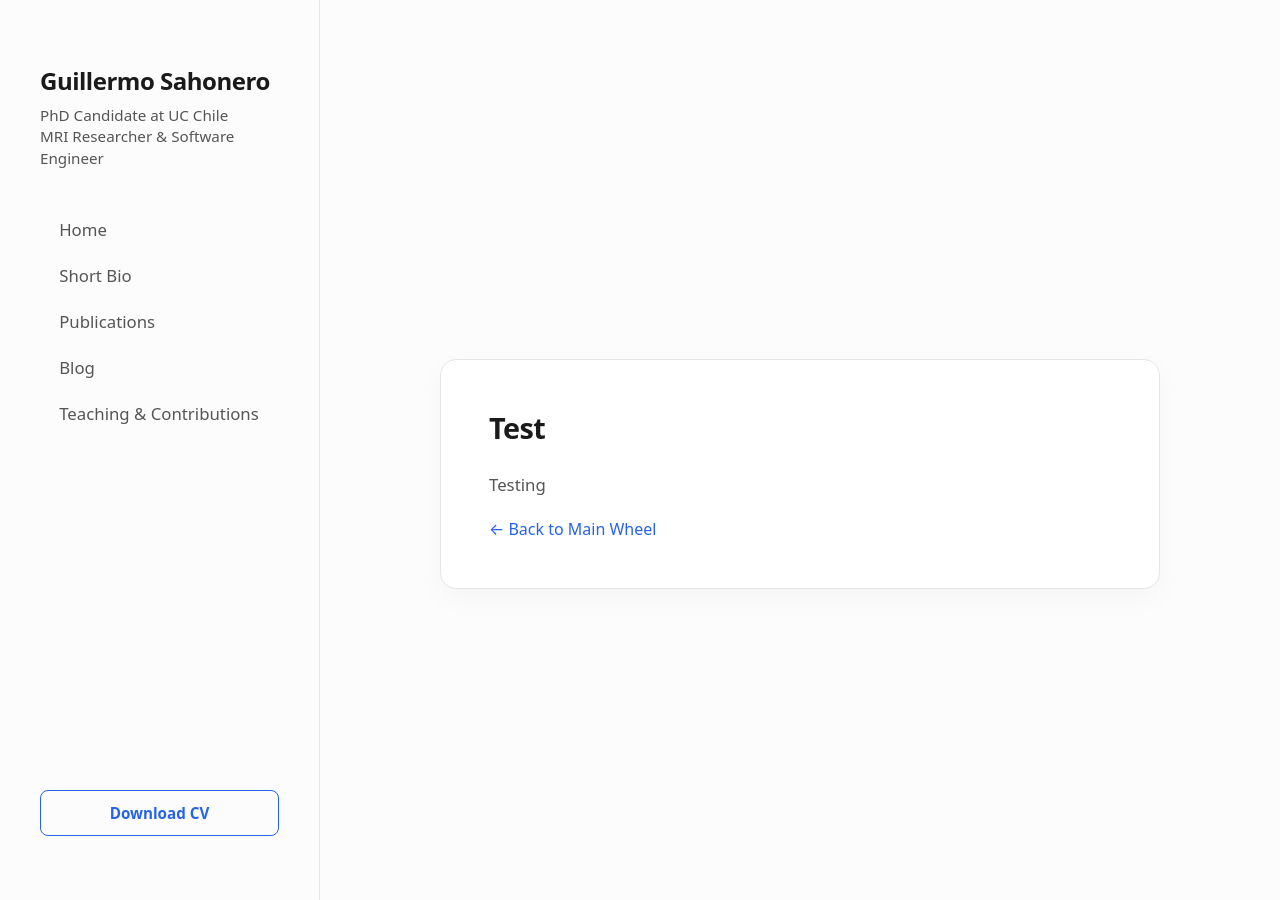
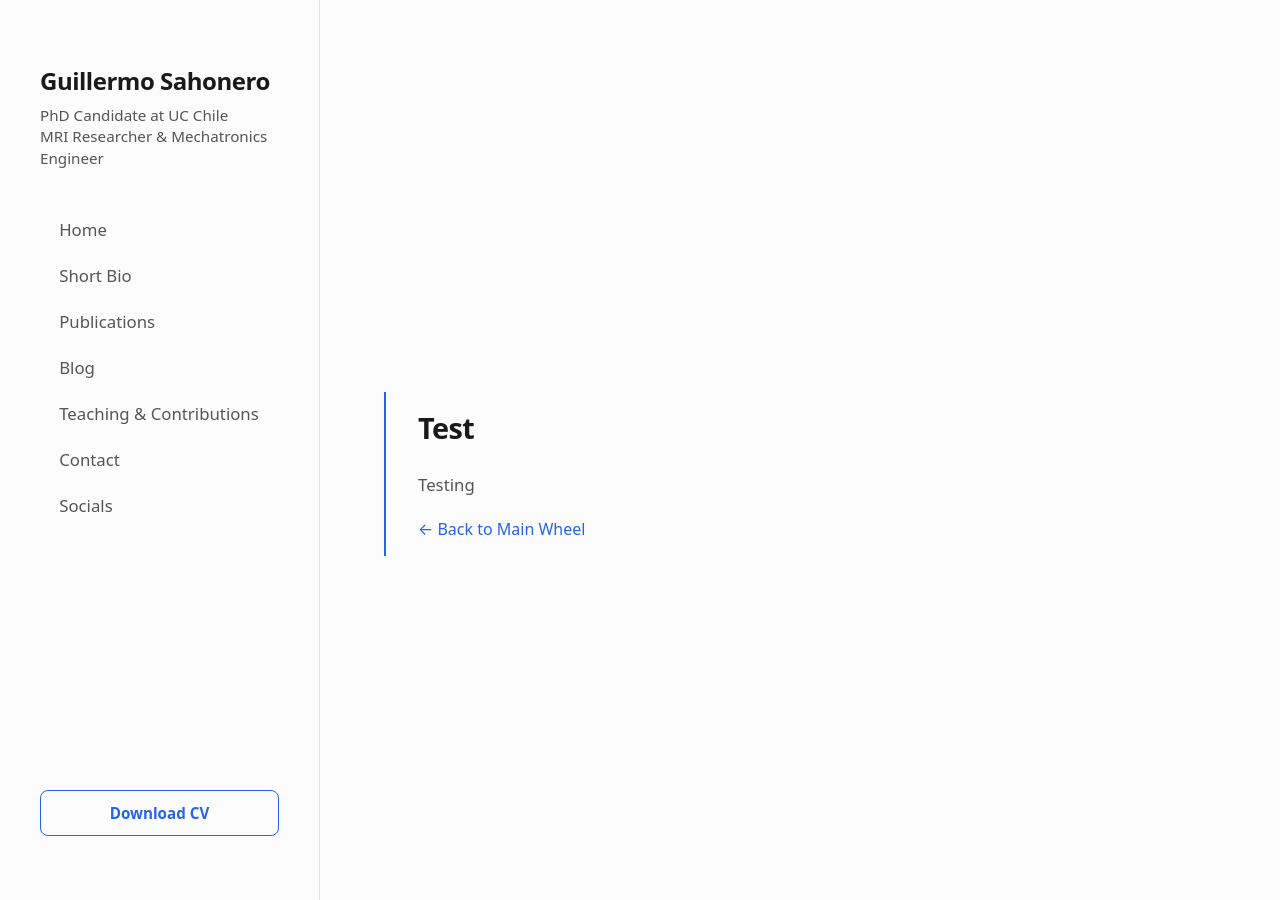
Before and after one commit to gsahonero/gsahonero.github.io, a Jekyll site: the page built from _posts/2026-05-30-Test.md, in a window 1280 px wide. Built offline with Jekyll 4.4.1, drawn with Linux system fonts in a browser that asks for light colours.

Commit message:
Changes to default

```diff
--- a/_layouts/default.html
+++ b/_layouts/default.html
@@ -18,8 +18,8 @@
 
     <style>
         :root {
+            /* We removed card-bg, as everything is now native to bg-color */
             --bg-color: #fcfcfc;
-            --card-bg: #ffffff;
             --text-main: #1a1a1a;
             --text-muted: #555555;
             --accent: #2563eb;
@@ -29,7 +29,6 @@
         @media (prefers-color-scheme: dark) {
             :root {
                 --bg-color: #0f1115;
-                --card-bg: #1a1d24;
                 --text-main: #f3f4f6;
                 --text-muted: #9ca3af;
                 --accent: #60a5fa;
@@ -38,10 +37,18 @@
         }
 
         * { box-sizing: border-box; margin: 0; padding: 0; font-family: system-ui, -apple-system, sans-serif; }
-        body { background-color: var(--bg-color); color: var(--text-main); display: flex; height: 100vh; overflow: hidden; }
+        body { background-color: var(--bg-color); color: var(--text-main); display: flex; height: 100vh; overflow: hidden; transition: background-color 0.3s ease; }
 
-        /* Left Column */
-        .sidebar { width: 320px; padding: 4rem 2.5rem; display: flex; flex-direction: column; justify-content: space-between; border-right: 1px solid var(--border); z-index: 10; }
+        /* Mobile Header (Hidden on Desktop) */
+        .mobile-header { display: none; position: fixed; top: 0; left: 0; width: 100%; height: 60px; background-color: var(--bg-color); border-bottom: 1px solid var(--border); z-index: 50; align-items: center; justify-content: space-between; padding: 0 1.5rem; }
+        .mobile-header h2 { font-size: 1.2rem; margin: 0; }
+
+        /* Hamburger Icon */
+        .burger-btn { background: none; border: none; cursor: pointer; display: flex; flex-direction: column; gap: 5px; padding: 5px; }
+        .burger-btn span { display: block; width: 25px; height: 3px; background-color: var(--text-main); border-radius: 3px; transition: all 0.3s ease; }
+
+        /* Left Column (Sidebar) */
+        .sidebar { width: 320px; padding: 4rem 2.5rem; display: flex; flex-direction: column; justify-content: space-between; border-right: 1px solid var(--border); z-index: 40; background-color: var(--bg-color); transition: transform 0.3s ease; }
         .branding h1 { font-size: 1.5rem; font-weight: 700; margin-bottom: 0.5rem; letter-spacing: -0.02em; }
         .branding p { color: var(--text-muted); font-size: 0.95rem; line-height: 1.4; margin-bottom: 3rem; }
         .menu { list-style: none; }
@@ -50,17 +57,22 @@
         .menu a:hover, .menu a.active { color: var(--accent); }
 
         .cv-btn { display: inline-block; padding: 0.75rem 1.5rem; background: transparent; border: 1.5px solid var(--accent); color: var(--accent); border-radius: 8px; text-decoration: none; font-size: 0.95rem; font-weight: 600; transition: all 0.2s ease; text-align: center; width: 100%; }
-        .cv-btn:hover { background: var(--accent); color: var(--card-bg); }
+        .cv-btn:hover { background: var(--accent); color: var(--bg-color); }
 
         /* Right Column: Wheel Mechanics */
-        .wheel-container { flex: 1; overflow-y: scroll; scroll-snap-type: y mandatory; scroll-behavior: smooth; position: relative; }
+        .wheel-container { flex: 1; overflow-y: scroll; scroll-snap-type: y mandatory; scroll-behavior: smooth; position: relative; padding-left: 2rem; }
 
-        .snap-section { height: 100vh; scroll-snap-align: center; display: flex; align-items: center; justify-content: center; padding: 2rem; position: relative; }
+        .snap-section { height: 100vh; scroll-snap-align: center; display: flex; align-items: center; justify-content: flex-start; padding: 2rem; position: relative; }
 
-        .content-card { background-color: var(--card-bg); width: 100%; max-width: 720px; border-radius: 16px; border: 1px solid var(--border); box-shadow: 0 10px 30px rgba(0,0,0,0.03); padding: 3rem; position: relative; max-height: var(--wheel-height); overflow: hidden; transition: max-height 0.7s cubic-bezier(0.16, 1, 0.3, 1); }
-        .content-card.expanded { max-height: 85vh; overflow-y: auto; }
+        /* Native Content Div (No Box) */
+        .content-card { width: 100%; max-width: 720px; padding: 1rem 0 1rem 2rem; position: relative; max-height: var(--wheel-height); overflow: hidden; transition: max-height 0.7s cubic-bezier(0.16, 1, 0.3, 1); border-left: 2px solid transparent; }
 
-        .card-fade { position: absolute; bottom: 0; left: 0; width: 100%; height: 120px; background: linear-gradient(transparent, var(--card-bg) 80%); display: flex; align-items: flex-end; justify-content: center; padding-bottom: 1.5rem; cursor: pointer; transition: opacity 0.3s ease; }
+        /* Subtle hover effect to anchor the text */
+        .content-card:hover { border-left: 2px solid var(--border); }
+        .content-card.expanded { max-height: 85vh; overflow-y: auto; border-left: 2px solid var(--accent); }
+
+        /* The "Fog" Fade - Now uses bg-color to blend perfectly */
+        .card-fade { position: absolute; bottom: 0; left: 0; width: 100%; height: 120px; background: linear-gradient(transparent, var(--bg-color) 80%); display: flex; align-items: flex-end; justify-content: flex-start; padding-bottom: 1.5rem; cursor: pointer; transition: opacity 0.3s ease; padding-left: 2rem; }
         .content-card.expanded .card-fade { opacity: 0; pointer-events: none; }
 
         .expand-arrow { border: solid var(--accent); border-width: 0 2px 2px 0; display: inline-block; padding: 6px; transform: rotate(45deg); transition: transform 0.4s ease; }
@@ -72,30 +84,56 @@
         li { line-height: 1.6; margin-bottom: 0.5rem; }
         strong { color: var(--text-main); }
 
-        /* Mobile */
+        /* Mobile Overlay */
+        .mobile-overlay { display: none; position: fixed; top: 0; left: 0; width: 100%; height: 100%; background: rgba(0,0,0,0.5); z-index: 30; opacity: 0; transition: opacity 0.3s ease; }
+
+        /* Mobile Breakpoint */
         @media (max-width: 900px) {
-            body { flex-direction: column; overflow: auto; }
-            .sidebar { width: 100%; border-right: none; border-bottom: 1px solid var(--border); padding: 2rem; height: auto; position: static; }
-            .branding p { margin-bottom: 1.5rem; }
-            .wheel-container { overflow: visible; height: auto; scroll-snap-type: none; }
+            body { flex-direction: column; }
+            .mobile-header { display: flex; }
+
+            /* Hide sidebar off-screen by default */
+            .sidebar { position: fixed; top: 0; left: 0; height: 100vh; width: 280px; transform: translateX(-100%); padding-top: 80px; }
+            .sidebar.nav-open { transform: translateX(0); }
+
+            /* Overlay behavior */
+            .mobile-overlay.nav-open { display: block; opacity: 1; }
+
+            .wheel-container { padding-top: 60px; padding-left: 0; scroll-snap-type: none; overflow-x: hidden; }
             .snap-section { height: auto; min-height: 80vh; padding: 1.5rem; scroll-snap-align: none; }
-            .content-card { max-height: none; }
+
+            /* Let text flow naturally on mobile */
+            .content-card { max-height: none; padding-left: 1rem; border-left: 2px solid var(--border); }
+            .content-card:hover, .content-card.expanded { border-left: 2px solid var(--border); }
             .card-fade { display: none; }
         }
     </style>
 </head>
 <body>
 
-    <nav class="sidebar">
+    <header class="mobile-header">
+        <h2>Guillermo Sahonero</h2>
+        <button class="burger-btn" onclick="toggleNav()">
+            <span></span>
+            <span></span>
+            <span></span>
+        </button>
+    </header>
+
+    <div class="mobile-overlay" id="overlay" onclick="toggleNav()"></div>
+
+    <nav class="sidebar" id="sidebar">
         <div class="branding">
             <h1>Guillermo Sahonero</h1>
-            <p>PhD Candidate at UC Chile<br>MRI Researcher & Software Engineer</p>
+            <p>PhD Candidate at UC Chile<br>MRI Researcher & Mechatronics Engineer</p>
             <ul class="menu">
                 <li><a data-target="home">Home</a></li>
                 <li><a data-target="bio">Short Bio</a></li>
                 <li><a data-target="publications">Publications</a></li>
                 <li><a data-target="blog">Blog</a></li>
                 <li><a data-target="teaching">Teaching & Contributions</a></li>
+                <li><a data-target="contact">Contact</a></li>
+                <li><a data-target="social-contact">Socials</a></li>
             </ul>
         </div>
         <a href="/Guillermo_Sahonero_CV.pdf" target="_blank" class="cv-btn">Download CV</a>
--- a/index.html
+++ b/index.html
@@ -13,6 +13,9 @@ layout: default
         <br />
         Beyond academics, I enjoy photography, music, web development, coffee brewing, and gluten-free baking. Feel free to <a href="/social-contact" target="_blank">follow me</a>.</p>
         <p><em>Last updated on: May 31, 2026</em></p>
+        <div class="card-fade" onclick="toggleExpand('card-bio')">
+            <i class="expand-arrow"></i>
+        </div>
     </div>
 </section>
 
```
Also changed, not shown: other parts of _layouts/default.html (+14 -4 lines), other parts of index.html (+1 -1 lines).
